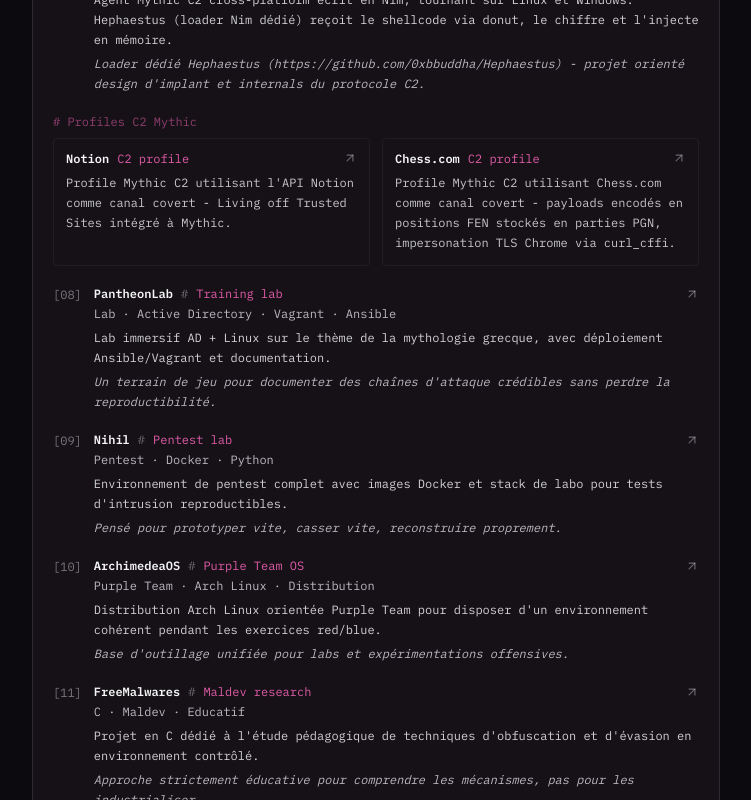
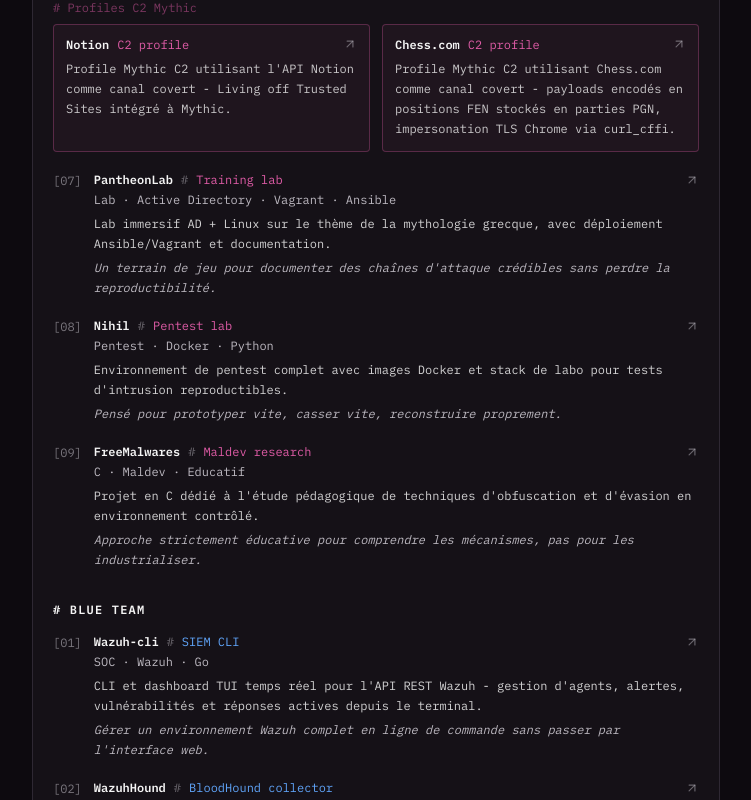
Before and after one commit to 0xbbuddha/0xbbuddha.fr, a Next.js app: page / in a window 1280 px wide. Shown: the part 1540-2340 px from the top of the page, without its empty margins (312-1063 px from the left). Built offline with nearby package versions, Linux system fonts and the light colour scheme.

Commit message:
Split {red,blue}-team, add WazuhHound

```diff
--- a/src/app/page.tsx
+++ b/src/app/page.tsx
@@ -70,6 +70,11 @@
       description: "CLI and live TUI dashboard for the Wazuh REST API - agent management, alerts, vulnerabilities and active responses from the terminal.",
       note: "Manage a full Wazuh environment from the command line without going through the web UI.",
       status: "SIEM CLI",
+    },
+    WazuhHound: {
+      description: "BloodHound CE OpenGraph collector for Wazuh - maps agents, groups, cluster nodes, RBAC and OpenSearch users from the Wazuh REST API into a BloodHound-compatible graph, exposing privilege escalation paths and full infrastructure topology.",
+      note: "Audit your Wazuh/OpenSearch infrastructure with Cypher queries - same BloodHound workflow as AD.",
+      status: "BloodHound collector",
     },
     Aphrodite: {
       description: "Cross-platform Mythic C2 agent written in Nim, running on Linux and Windows. Hephaestus (dedicated Nim loader) receives shellcode via donut, encrypts it and injects it into a target process.",
@@ -358,13 +363,21 @@
         {/* ── projects ── */}
         <TerminalBlock id="projects" title="ls ./projects/">
           <p className="mb-4 text-primary">$ ls -la ./projects/</p>
-          <div className="space-y-5">
-            {(() => {
+          <div className="space-y-8">
+            {(["red", "blue"] as const).map((side) => {
               type Block =
                 | { type: "single"; project: typeof projects[0]; index: number }
                 | { type: "group"; group: string; items: Array<{ project: typeof projects[0]; index: number }> };
 
-              const blocks = projects.reduce<Block[]>((acc, project, i) => {
+              const sideProjects = projects.filter((p) => p.side === side);
+              const sideLabel = side === "red"
+                ? (lang === "fr" ? "Red Team" : "Red Team")
+                : (lang === "fr" ? "Blue Team" : "Blue Team");
+              const sideColor = side === "red" ? "text-primary" : "text-blue-400";
+              const sideBorder = side === "red" ? "border-primary/30" : "border-blue-400/30";
+              const sideBg = side === "red" ? "bg-primary/5" : "bg-blue-400/5";
+
+              const blocks = sideProjects.reduce<Block[]>((acc, project, i) => {
                 if (project.group) {
                   const last = acc[acc.length - 1];
                   if (last?.type === "group" && last.group === project.group) {
@@ -378,18 +391,24 @@
                 return acc;
               }, []);
 
-              return blocks.map((block) => {
+              return (
+                <div key={side}>
+                  <p className={`mb-4 text-xs font-semibold uppercase tracking-widest ${sideColor}/60`}>
+                    # {sideLabel}
+                  </p>
+                  <div className="space-y-5">
+                    {blocks.map((block) => {
                       if (block.type === "group") {
                         return (
                           <div key={block.group}>
-                      <p className="mb-2 text-primary/60"># {block.group}</p>
+                            <p className={`mb-2 ${sideColor}/50`}># {block.group}</p>
                             <div className="grid grid-cols-2 gap-3">
                               {block.items.map(({ project }) => (
-                          <div key={project.title} className="rounded border border-border/50 p-3">
+                                <div key={project.title} className={`rounded border ${sideBorder} ${sideBg} p-3`}>
                                   <div className="flex items-start justify-between gap-2">
                                     <div className="min-w-0">
                                       <span className="font-semibold text-foreground">{project.title}</span>
-                                <span className="ml-2 text-primary text-xs">
+                                      <span className={`ml-2 ${sideColor} text-xs`}>
                                         {lang === "fr" ? project.status : (projectEn[project.title]?.status ?? project.status)}
                                       </span>
                                     </div>
@@ -397,7 +416,7 @@
                                       href={project.href}
                                       target="_blank"
                                       rel="noopener noreferrer"
-                                className="shrink-0 text-muted-foreground/50 transition-colors hover:text-primary"
+                                      className={`shrink-0 text-muted-foreground/50 transition-colors hover:${sideColor}`}
                                     >
                                       <ArrowUpRight className="size-3.5" />
                                     </a>
@@ -422,14 +441,14 @@
                             <div className="flex flex-wrap items-center gap-x-2 gap-y-1">
                               <span className="font-semibold text-foreground">{project.title}</span>
                               <span className="text-muted-foreground/50">#</span>
-                        <span className="text-primary">
+                              <span className={sideColor}>
                                 {lang === "fr" ? project.status : (projectEn[project.title]?.status ?? project.status)}
                               </span>
                               <a
                                 href={project.href}
                                 target="_blank"
                                 rel="noopener noreferrer"
-                          className="ml-auto shrink-0 text-muted-foreground/50 transition-colors hover:text-primary"
+                                className={`ml-auto shrink-0 text-muted-foreground/50 transition-colors hover:${sideColor}`}
                                 aria-label={lang === "fr" ? `Ouvrir ${project.title}` : `Open ${project.title}`}
                               >
                                 <ArrowUpRight className="size-3.5" />
@@ -447,8 +466,11 @@
                           </div>
                         </div>
                       );
-              });
-            })()}
+                    })}
+                  </div>
+                </div>
+              );
+            })}
           </div>
           <p className="mt-4 animate-pulse text-primary/50">█</p>
         </TerminalBlock>
--- a/src/lib/site-data.ts
+++ b/src/lib/site-data.ts
@@ -7,6 +7,7 @@
   status: string;
   note: string;
   group?: string;
+  side: "red" | "blue";
 };
 
 export type SkillCategory = {
@@ -104,6 +105,7 @@
 ];
 
 export const projects: ProjectEntry[] = [
+  // ── Red Team ──────────────────────────────────────────────────────────────
   {
     title: "BashHound-CE",
     description:
@@ -113,6 +115,7 @@
     external: true,
     status: "AD collector",
     note: "Une exploration technique sur LDAP, ASN.1 et les graphes AD sans dépendance lourde.",
+    side: "red",
   },
   {
     title: "GoFenrir",
@@ -123,6 +126,7 @@
     external: true,
     status: "AD framework",
     note: "Portable et sans dépendances - un binaire unique pour couvrir l'essentiel de la reconnaissance AD.",
+    side: "red",
   },
   {
     title: "Ensh",
@@ -133,16 +137,7 @@
     external: true,
     status: "Bash offensive lib",
     note: "Reproduire des comportements réseau AD offensifs en Bash pur pour des contextes sans compilation.",
-  },
-  {
-    title: "Wazuh-cli",
-    description:
-      "CLI et dashboard TUI temps réel pour l'API REST Wazuh - gestion d'agents, alertes, vulnérabilités et réponses actives depuis le terminal.",
-    tags: ["SOC", "Wazuh", "Go"],
-    href: "https://github.com/0xbbuddha/Wazuh-cli",
-    external: true,
-    status: "SIEM CLI",
-    note: "Gérer un environnement Wazuh complet en ligne de commande sans passer par l'interface web.",
+    side: "red",
   },
   {
     title: "Aphrodite",
@@ -153,6 +148,7 @@
     external: true,
     status: "Mythic agent",
     note: "Loader dédié Hephaestus (https://github.com/0xbbuddha/Hephaestus) - projet orienté design d'implant et internals du protocole C2.",
+    side: "red",
   },
   {
     title: "Notion",
@@ -164,6 +160,7 @@
     status: "C2 profile",
     note: "Détourner un SaaS de confiance comme transport C2 pour passer sous les radars réseau.",
     group: "Profiles C2 Mythic",
+    side: "red",
   },
   {
     title: "Chess.com",
@@ -175,6 +172,7 @@
     status: "C2 profile",
     note: "Encoder les payloads en positions FEN pour cacher les communications C2 dans du trafic chess légitime.",
     group: "Profiles C2 Mythic",
+    side: "red",
   },
   {
     title: "PantheonLab",
@@ -185,6 +183,7 @@
     external: true,
     status: "Training lab",
     note: "Un terrain de jeu pour documenter des chaînes d'attaque crédibles sans perdre la reproductibilité.",
+    side: "red",
   },
   {
     title: "Nihil",
@@ -195,6 +194,41 @@
     external: true,
     status: "Pentest lab",
     note: "Pensé pour prototyper vite, casser vite, reconstruire proprement.",
+    side: "red",
+  },
+  {
+    title: "FreeMalwares",
+    description:
+      "Projet en C dédié à l'étude pédagogique de techniques d'obfuscation et d'évasion en environnement contrôlé.",
+    tags: ["C", "Maldev", "Educatif"],
+    href: "https://github.com/FreeMalwares",
+    external: true,
+    status: "Maldev research",
+    note: "Approche strictement éducative pour comprendre les mécanismes, pas pour les industrialiser.",
+    side: "red",
+  },
+  // ── Blue Team ─────────────────────────────────────────────────────────────
+  {
+    title: "Wazuh-cli",
+    description:
+      "CLI et dashboard TUI temps réel pour l'API REST Wazuh - gestion d'agents, alertes, vulnérabilités et réponses actives depuis le terminal.",
+    tags: ["SOC", "Wazuh", "Go"],
+    href: "https://github.com/0xbbuddha/Wazuh-cli",
+    external: true,
+    status: "SIEM CLI",
+    note: "Gérer un environnement Wazuh complet en ligne de commande sans passer par l'interface web.",
+    side: "blue",
+  },
+  {
+    title: "WazuhHound",
+    description:
+      "Collecteur OpenGraph BloodHound CE pour Wazuh - mappe agents, groupes, nœuds de cluster, RBAC et utilisateurs OpenSearch depuis l'API REST Wazuh dans un graphe compatible BloodHound, exposant chemins d'escalade de privilèges et topologie d'infrastructure.",
+    tags: ["SOC", "Wazuh", "BloodHound", "OpenGraph"],
+    href: "https://github.com/0xbbuddha/WazuhHound",
+    external: true,
+    status: "BloodHound collector",
+    note: "Auditer l'infrastructure Wazuh/OpenSearch avec des requêtes Cypher - même workflow que BloodHound AD.",
+    side: "blue",
   },
   {
     title: "ArchimedeaOS",
@@ -205,16 +239,7 @@
     external: true,
     status: "Purple Team OS",
     note: "Base d'outillage unifiée pour labs et expérimentations offensives.",
-  },
-  {
-    title: "FreeMalwares",
-    description:
-      "Projet en C dédié à l'étude pédagogique de techniques d'obfuscation et d'évasion en environnement contrôlé.",
-    tags: ["C", "Maldev", "Educatif"],
-    href: "https://github.com/FreeMalwares",
-    external: true,
-    status: "Maldev research",
-    note: "Approche strictement éducative pour comprendre les mécanismes, pas pour les industrialiser.",
+    side: "blue",
   },
 ];
 
```
Lines whose indentation alone changed are shown as unchanged.
